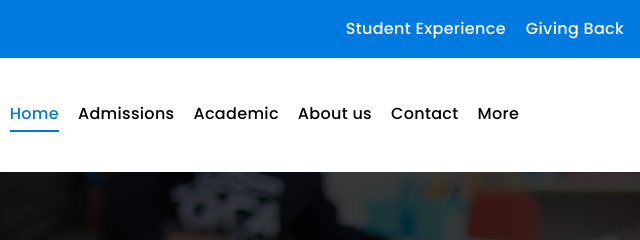
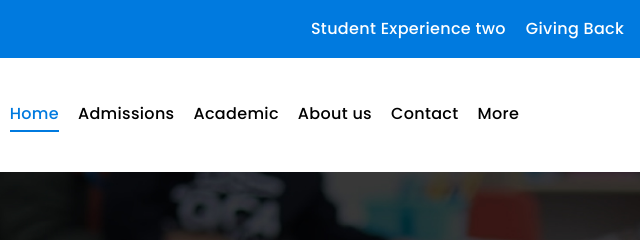
Before and after one commit to Ahmad-07-Raza/My-First-Project, a plain HTML site: page index.html in a window 1280 px wide. Shown: the top 240 px of the page, 349-989 px from the left. Drawn offline with Linux system fonts and the light colour scheme.

Commit message:
Li change

```diff
--- a/index.html
+++ b/index.html
@@ -13,7 +13,7 @@
     <header class="main-header">
         <div class="secondary-header">
             <ul class="secondary-header-listitems">
-                <li>Student Experience</li>
+                <li>Student Experience two</li>
                 <li>Giving Back</li>
                 <li>The Warriors</li>
                 <li>Technology</li>
```
